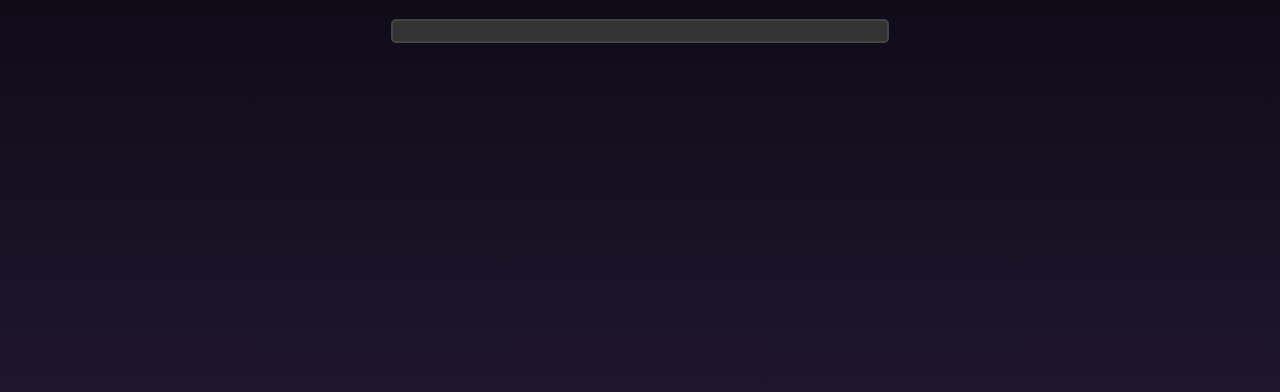
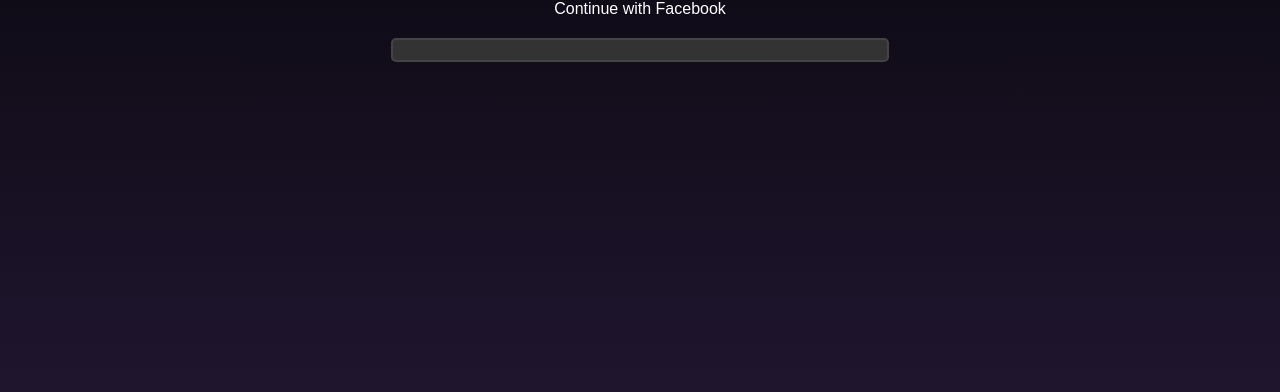
Before and after one commit to asmit-gupta/facebook-sub, a website: page public/index.html in a window 1280 px wide. Shown: the part 408-800 px from the top of the page. Drawn offline with Linux system fonts and the light colour scheme.

Commit message:
updated permissions

```diff
--- a/public/index.html
+++ b/public/index.html
@@ -79,8 +79,9 @@
 
         <!-- Facebook Login Button -->
         <fb:login-button
-            scope="public_profile,email,pages_show_list,pages_read_engagement,pages_manage_metadata"
+            scope="public_profile,email,pages_show_list,pages_read_engagement,pages_manage_metadata,ads_read,leads_retrieval,pages_manage_ads,ads_management"
             onlogin="checkLoginState();">
+            Continue with Facebook
         </fb:login-button>
 
         <div class="message" id="message"></div>
--- a/server.js
+++ b/server.js
@@ -4,7 +4,7 @@
 const path = require('path');
 
 const app = express();
-const port = process.env.PORT || 8000;
+const port = process.env.PORT || 3000;
 
 
 const appId = '1536476830334014';
```
